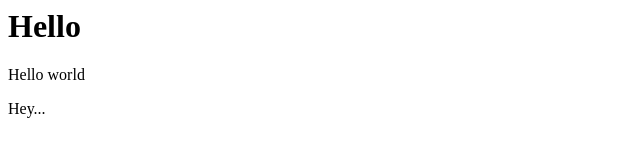
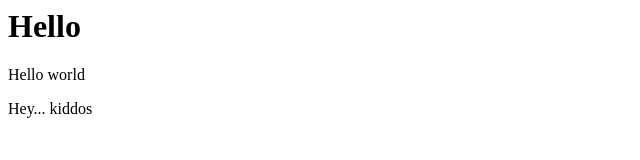
Before and after one commit to VasukiElsa/exercise, a plain HTML site: page index.html in a window 1280 px wide. Shown: the full height of the page, 0-640 px from the left. Drawn offline with Linux system fonts and the light colour scheme.

Commit message:
Update index.html

```diff
--- a/index.html
+++ b/index.html
@@ -1,5 +1,5 @@
 <h1>Hello</h1>
 <body>
   <p id="para-el">Hello world</p>
-  <p>Hey...</p>
+  <p>Hey... kiddos</p>
 </body>
```
